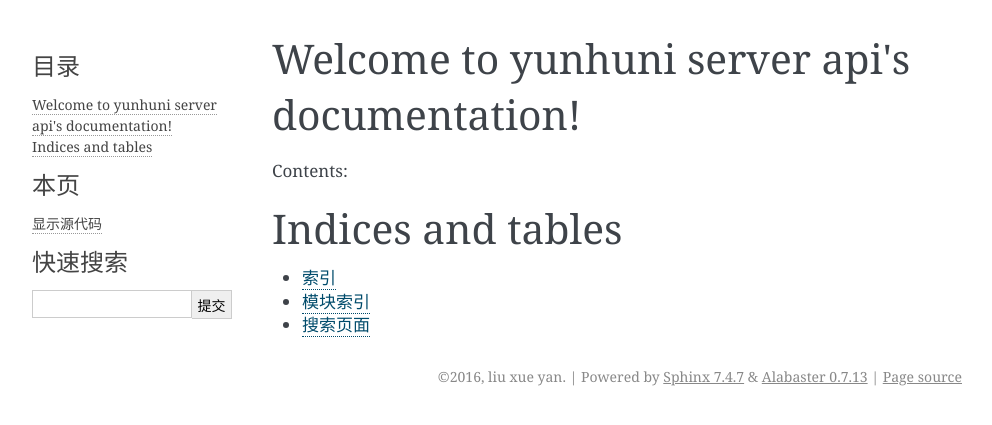
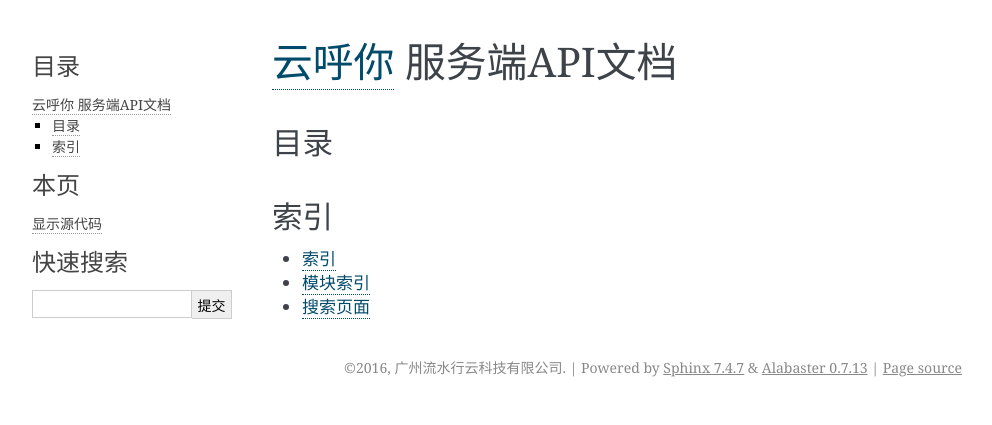
Before and after one commit to liushuixingyun/yunhuni-server-api-docs, a Sphinx documentation site: the page built from docs/index.rst, in a window 1280 px wide. Shown: the top 425 px of the page, without its empty margins (148-1140 px from the left). Built offline with Sphinx 7.4.7, drawn with Linux system fonts in a browser that asks for light colours.

Commit message:
edit: conf and index

```diff
--- a/docs/conf.py
+++ b/docs/conf.py
@@ -14,6 +14,13 @@
 
 import sys
 import os
+
+# -- ReadTheDocs configuration ------------------------------------------------
+
+# When RTD builds your project,
+# it sets the READTHEDOCS environment variable to the string True.
+# So within your Sphinx conf.py file, you can vary the behavior based on this
+READTHEDOCS = os.environ.get('READTHEDOCS', None) == 'True'
 
 # If extensions (or modules to document with autodoc) are in another directory,
 # add these directories to sys.path here. If the directory is relative to the
@@ -51,8 +58,8 @@
 
 # General information about the project.
 project = u'yunhuni server api'
-copyright = u'2016, liu xue yan'
-author = u'liu xue yan'
+copyright = u'2016, 广州流水行云科技有限公司'
+author = u'刘雪彦'
 
 # The version info for the project you're documenting, acts as replacement for
 # |version| and |release|, also used in various other places throughout the
@@ -113,7 +120,7 @@
 
 # The theme to use for HTML and HTML Help pages.  See the documentation for
 # a list of builtin themes.
-html_theme = 'alabaster'
+#html_theme = 'alabaster'
 
 # Theme options are theme-specific and customize the look and feel of a theme
 # further.  For a list of options available for each theme, see the
--- a/docs/index.rst
+++ b/docs/index.rst
@@ -3,19 +3,22 @@
    You can adapt this file completely to your liking, but it should at least
    contain the root `toctree` directive.
 
-Welcome to yunhuni server api's documentation!
-==============================================
+`云呼你`_ 服务端API文档
+#######################
 
-Contents:
+目录
+==================
 
 .. toctree::
    :maxdepth: 2
 
 
 
-Indices and tables
+索引
 ==================
 
 * :ref:`genindex`
 * :ref:`modindex`
 * :ref:`search`
+
+.. _云呼你: http://yunhuni.com/
```
